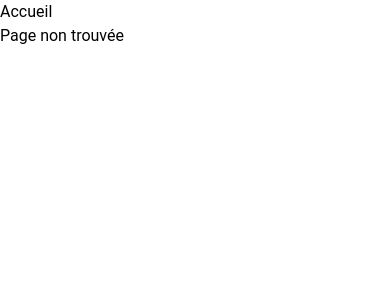
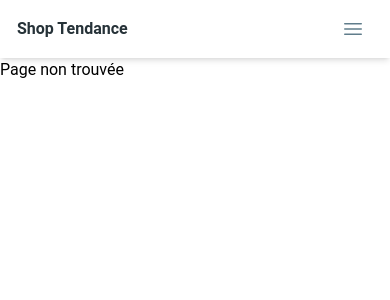
Before and after one commit to N3tscape/shop-tendance-v2, a React (Create React App) app: page /Ados in a window 390 px wide. Shown: the top 300 px of the page. Built offline with nearby package versions, Linux system fonts and the light colour scheme; no server answers.

Commit message:
Stylize navigation bar

```diff
--- a/package.json
+++ b/package.json
@@ -3,6 +3,7 @@
   "version": "0.1.0",
   "private": true,
   "dependencies": {
+    "@heroicons/react": "^2.0.18",
     "@material-tailwind/react": "^2.1.4",
     "@reduxjs/toolkit": "^1.9.7",
     "@testing-library/jest-dom": "^5.17.0",
--- a/src/components/Navbar.js
+++ /dev/null
@@ -1,16 +0,0 @@
-import { NavLink } from "react-router-dom";
-
-export default function Navbar() {
-  return (
-    <>
-      <nav>
-        <NavLink
-          to="/"
-          className={({ isActive }) => (isActive ? "active" : "")}
-        >
-          Accueil
-        </NavLink>
-      </nav>
-    </>
-  );
-}
--- /dev/null
+++ b/src/components/Navigation.js
@@ -0,0 +1,140 @@
+import { useState } from "react";
+import { useEffect } from "react";
+import {
+  Navbar,
+  Collapse,
+  Typography,
+  IconButton,
+  List,
+  ListItem,
+  Menu,
+  MenuHandler,
+  MenuList,
+  MenuItem,
+} from "@material-tailwind/react";
+import { ChevronDownIcon } from "@heroicons/react/24/outline";
+import { Bars3Icon, XMarkIcon } from "@heroicons/react/24/solid";
+import { Link, NavLink } from "react-router-dom";
+
+const NAV_LIST_MENU = ["Hommes", "Femmes", "Ados", "Enfants", "Bébés"];
+
+function NavListMenu() {
+  const [isMenuOpen, setIsMenuOpen] = useState(false);
+  const [isMobileMenuOpen, setIsMobileMenuOpen] = useState(false);
+  const renderItems = NAV_LIST_MENU.map((key) => (
+    <NavLink to={key} key={key}>
+      <MenuItem className="flex items-center">
+        <Typography
+          variant="h6"
+          color="blue-gray"
+          className="flex items-center text-sm font-bold"
+        >
+          {key}
+        </Typography>
+      </MenuItem>
+    </NavLink>
+  ));
+
+  return (
+    <>
+      <Menu
+        open={isMenuOpen}
+        handler={setIsMenuOpen}
+        offset={{ mainAxis: 20 }}
+        placement="bottom"
+        allowHover={true}
+      >
+        <MenuHandler>
+          <Typography as="div" variant="small" className="font-medium">
+            <ListItem
+              className="flex items-center gap-2 py-2 pr-4 font-medium text-gray-900"
+              selected={isMenuOpen || isMobileMenuOpen}
+              onClick={() => setIsMobileMenuOpen((cur) => !cur)}
+            >
+              Categories
+              <ChevronDownIcon
+                strokeWidth={2.5}
+                className={`hidden h-3 w-3 transition-transform lg:block ${
+                  isMenuOpen ? "rotate-180" : ""
+                }`}
+              />
+              <ChevronDownIcon
+                strokeWidth={2.5}
+                className={`block h-3 w-3 transition-transform lg:hidden ${
+                  isMobileMenuOpen ? "rotate-180" : ""
+                }`}
+              />
+            </ListItem>
+          </Typography>
+        </MenuHandler>
+        <MenuList className="hidden max-w-screen-xl rounded-xl lg:block">
+          <ul className="grid grid-cols-3 gap-y-2 outline-none outline-0">
+            {renderItems}
+          </ul>
+        </MenuList>
+      </Menu>
+      <div className="block lg:hidden">
+        <Collapse open={isMobileMenuOpen}>{renderItems}</Collapse>
+      </div>
+    </>
+  );
+}
+
+function NavList() {
+  return (
+    <List className="mt-4 mb-6 p-0 lg:mt-0 lg:mb-0 lg:flex-row lg:p-1">
+      <NavLink to="/">
+        <ListItem to={"/"} className="flex items-center gap-2 py-2 pr-4">
+          <Typography variant="small" color="blue-gray" className="font-medium">
+            Accueil
+          </Typography>
+        </ListItem>
+      </NavLink>
+      <NavListMenu />
+    </List>
+  );
+}
+
+export default function Navigation() {
+  const [openNav, setOpenNav] = useState(false);
+
+  useEffect(() => {
+    window.addEventListener(
+      "resize",
+      () => window.innerWidth >= 960 && setOpenNav(false)
+    );
+  }, []);
+
+  return (
+    <Navbar className="sticky top-0 z-10 h-max max-w-full rounded-none px-4 py-2">
+      <div className="flex items-center lg:justify-start justify-between text-blue-gray-900">
+        <Link to="/">
+          <Typography
+            variant="h6"
+            className="mr-4 cursor-pointer py-1.5 lg:ml-2"
+          >
+            Shop Tendance
+          </Typography>
+        </Link>
+        <div className="hidden lg:block">
+          <NavList />
+        </div>
+        <IconButton
+          variant="text"
+          color="blue-gray"
+          className="lg:hidden"
+          onClick={() => setOpenNav(!openNav)}
+        >
+          {openNav ? (
+            <XMarkIcon className="h-6 w-6" strokeWidth={2} />
+          ) : (
+            <Bars3Icon className="h-6 w-6" strokeWidth={2} />
+          )}
+        </IconButton>
+      </div>
+      <Collapse open={openNav}>
+        <NavList />
+      </Collapse>
+    </Navbar>
+  );
+}
--- a/src/router/router.js
+++ b/src/router/router.js
@@ -1,6 +1,6 @@
 import { Outlet, createBrowserRouter } from "react-router-dom";
 
-import Navbar from "../components/Navbar";
+import Navigation from "../components/Navigation";
 import NotFound from "../pages/NotFound";
 import Home from "../pages/Home";
 
@@ -9,7 +9,7 @@ export const router = createBrowserRouter([
     path: "/",
     element: (
       <>
-        <Navbar />
+        <Navigation />
         <Outlet />
       </>
     ),
```
Also changed, not shown: 1 other file (tests, documents, lock files or other folders).
